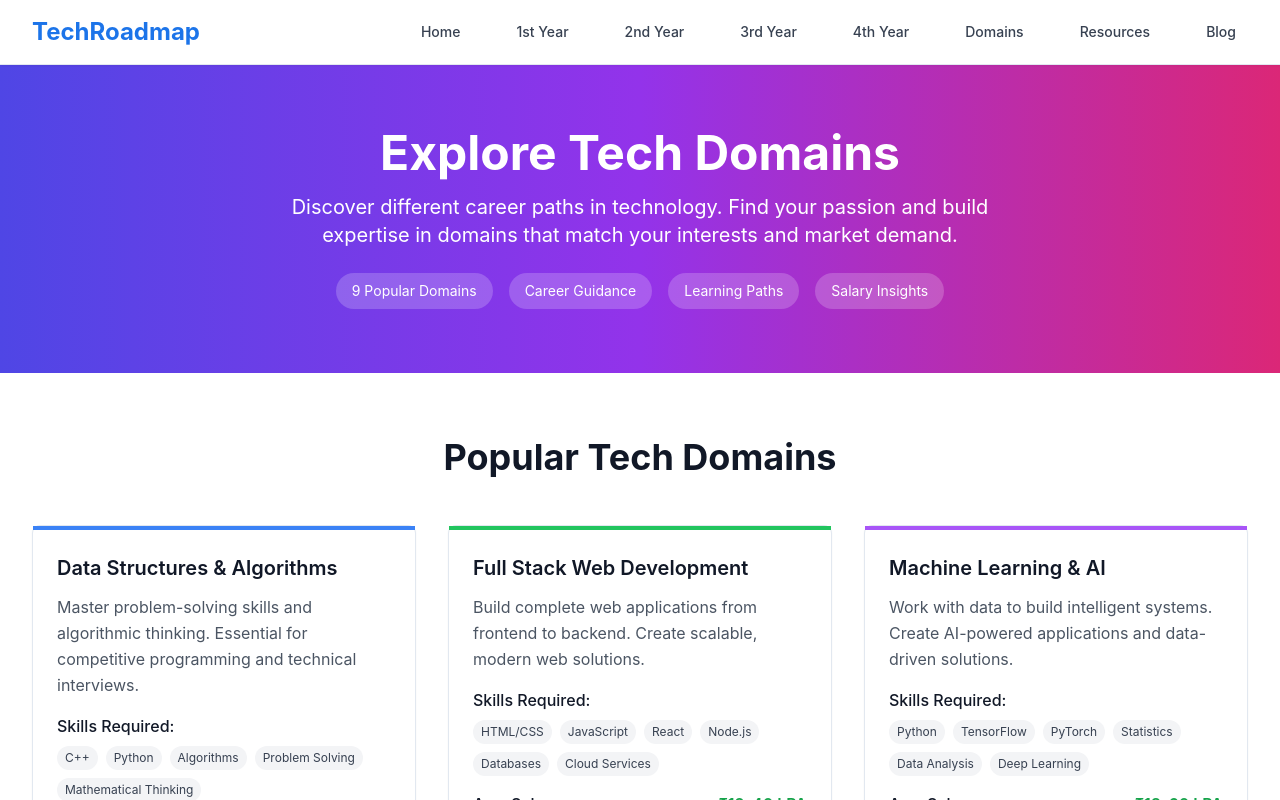
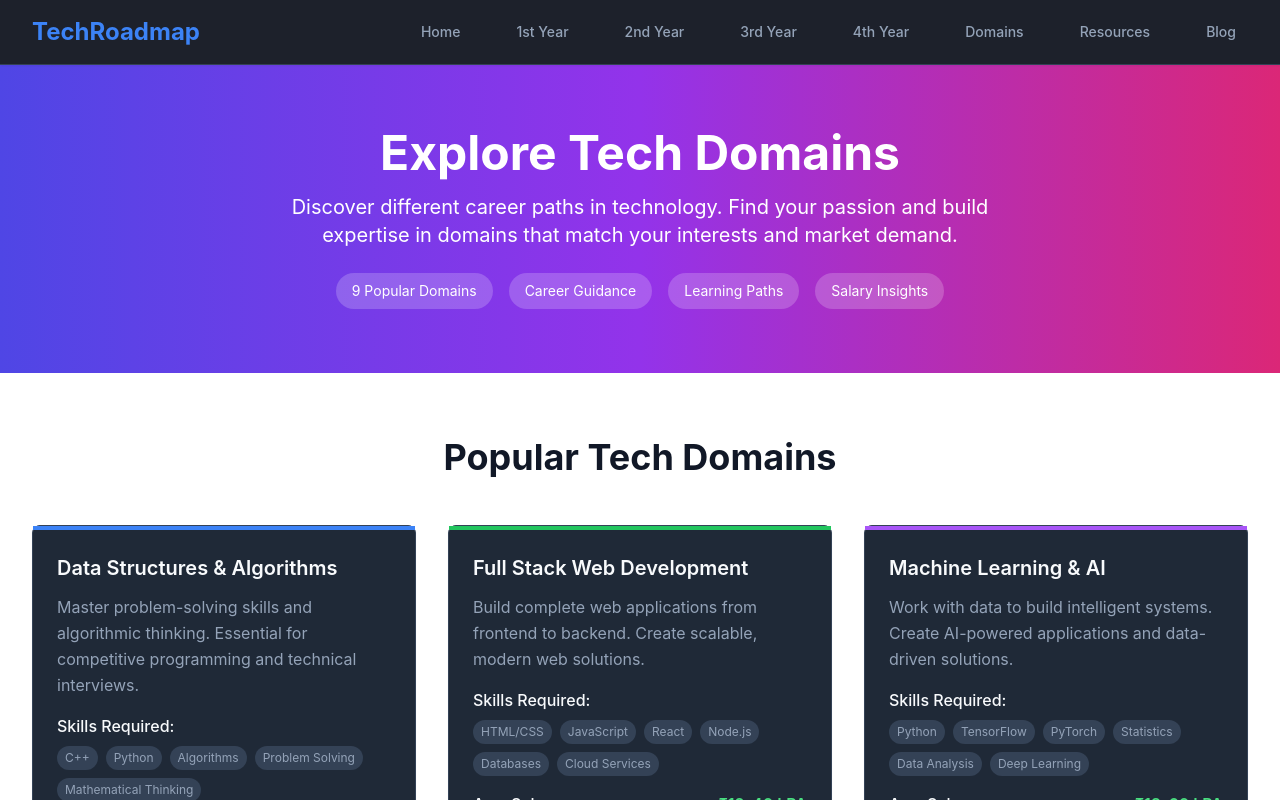
Before and after one commit to sumitmishra07/college-tech-horizon, a React (Vite) app: page /domains in a window 1280 px wide. Shown: the top 800 px of the page. Built offline with nearby package versions, Linux system fonts and the light colour scheme.

Commit message:
Refactor: Apply dark theme and gradient background
Applies a dark theme with a dark gradient blue background for a cooler look.

```diff
--- a/src/components/DomainCard.tsx
+++ b/src/components/DomainCard.tsx
@@ -13,19 +13,19 @@ interface DomainCardProps {
 
 const DomainCard = ({ title, description, skills, avgSalary, jobRoles, color }: DomainCardProps) => {
   return (
-    <Card className="group hover:shadow-xl transition-all duration-300 transform hover:-translate-y-1">
+    <Card className="group hover:shadow-xl transition-all duration-300 transform hover:-translate-y-1 bg-background border-border">
       <div className={`h-1 ${color}`}></div>
       <CardContent className="p-6">
-        <h3 className="text-xl font-semibold mb-3 text-gray-900">{title}</h3>
-        <p className="text-gray-600 mb-4 leading-relaxed">{description}</p>
+        <h3 className="text-xl font-semibold mb-3 text-foreground">{title}</h3>
+        <p className="text-muted-foreground mb-4 leading-relaxed">{description}</p>
 
         <div className="mb-4">
-          <h4 className="font-medium text-gray-900 mb-2">Skills Required:</h4>
+          <h4 className="font-medium text-foreground mb-2">Skills Required:</h4>
           <div className="flex flex-wrap gap-2">
             {skills.map((skill, index) => (
               <span
                 key={index}
-                className="text-xs bg-gray-100 text-gray-700 px-2 py-1 rounded-full"
+                className="text-xs bg-muted text-muted-foreground px-2 py-1 rounded-full"
               >
                 {skill}
               </span>
@@ -35,16 +35,16 @@ const DomainCard = ({ title, description, skills, avgSalary, jobRoles, color }:
 
         <div className="mb-4">
           <div className="flex justify-between items-center mb-2">
-            <span className="font-medium text-gray-900">Avg. Salary:</span>
-            <span className="text-green-600 font-semibold">{avgSalary}</span>
+            <span className="font-medium text-foreground">Avg. Salary:</span>
+            <span className="text-green-400 font-semibold">{avgSalary}</span>
           </div>
         </div>
 
         <div className="mb-6">
-          <h4 className="font-medium text-gray-900 mb-2">Job Roles:</h4>
+          <h4 className="font-medium text-foreground mb-2">Job Roles:</h4>
           <ul className="space-y-1">
             {jobRoles.slice(0, 3).map((role, index) => (
-              <li key={index} className="text-sm text-gray-600 flex items-center">
+              <li key={index} className="text-sm text-muted-foreground flex items-center">
                 <span className="w-1.5 h-1.5 bg-primary rounded-full mr-2"></span>
                 {role}
               </li>
@@ -52,7 +52,7 @@ const DomainCard = ({ title, description, skills, avgSalary, jobRoles, color }:
           </ul>
         </div>
 
-        <Button variant="outline" className="w-full">
+        <Button variant="outline" className="w-full border-border text-foreground hover:bg-muted">
           Learn More
         </Button>
       </CardContent>
--- a/src/components/Navigation.tsx
+++ b/src/components/Navigation.tsx
@@ -18,7 +18,7 @@ const Navigation = () => {
   ];
 
   return (
-    <nav className="bg-white shadow-sm border-b sticky top-0 z-50">
+    <nav className="bg-card shadow-sm border-b border-border sticky top-0 z-50">
       <div className="max-w-7xl mx-auto px-4 sm:px-6 lg:px-8">
         <div className="flex justify-between items-center h-16">
           {/* Logo */}
@@ -32,7 +32,7 @@ const Navigation = () => {
               <Link
                 key={item.name}
                 to={item.path}
-                className="text-gray-700 hover:text-primary px-3 py-2 text-sm font-medium transition-colors"
+                className="text-muted-foreground hover:text-primary px-3 py-2 text-sm font-medium transition-colors"
               >
                 {item.name}
               </Link>
@@ -75,12 +75,12 @@ const Navigation = () => {
         {/* Mobile Navigation */}
         {isMenuOpen && (
           <div className="md:hidden">
-            <div className="px-2 pt-2 pb-3 space-y-1 sm:px-3 bg-white border-t">
+            <div className="px-2 pt-2 pb-3 space-y-1 sm:px-3 bg-card border-t border-border">
               {navItems.map((item) => (
                 <Link
                   key={item.name}
                   to={item.path}
-                  className="text-gray-700 hover:text-primary block px-3 py-2 text-base font-medium"
+                  className="text-muted-foreground hover:text-primary block px-3 py-2 text-base font-medium"
                   onClick={() => setIsMenuOpen(false)}
                 >
                   {item.name}
--- a/src/components/YearCard.tsx
+++ b/src/components/YearCard.tsx
@@ -15,24 +15,24 @@ interface YearCardProps {
 
 const YearCard = ({ year, title, description, phase, highlights, path, gradient }: YearCardProps) => {
   return (
-    <Card className="group hover:shadow-xl transition-all duration-300 transform hover:-translate-y-2 border-0 overflow-hidden">
+    <Card className="group hover:shadow-xl transition-all duration-300 transform hover:-translate-y-2 border-0 overflow-hidden bg-background">
       <div className={`h-2 ${gradient}`}></div>
       <CardContent className="p-6">
         <div className="flex items-center justify-between mb-4">
           <div className="text-3xl font-bold text-primary">{year}</div>
-          <div className="text-sm font-medium text-muted-foreground bg-accent px-3 py-1 rounded-full">
+          <div className="text-sm font-medium text-muted-foreground bg-accent/20 px-3 py-1 rounded-full">
             {phase}
           </div>
         </div>
 
-        <h3 className="text-xl font-semibold mb-3 text-gray-900">{title}</h3>
-        <p className="text-gray-600 mb-4 leading-relaxed">{description}</p>
+        <h3 className="text-xl font-semibold mb-3 text-foreground">{title}</h3>
+        <p className="text-muted-foreground mb-4 leading-relaxed">{description}</p>
 
         <div className="mb-6">
-          <h4 className="font-medium text-gray-900 mb-2">Key Focus Areas:</h4>
+          <h4 className="font-medium text-foreground mb-2">Key Focus Areas:</h4>
           <ul className="space-y-1">
             {highlights.map((highlight, index) => (
-              <li key={index} className="text-sm text-gray-600 flex items-center">
+              <li key={index} className="text-sm text-muted-foreground flex items-center">
                 <span className="w-1.5 h-1.5 bg-primary rounded-full mr-2"></span>
                 {highlight}
               </li>
--- a/src/index.css
+++ b/src/index.css
@@ -9,89 +9,82 @@
 
 @layer base {
   :root {
-    --background: 0 0% 100%;
-    --foreground: 222.2 84% 4.9%;
+    --background: 215 28% 17%;
+    --foreground: 210 40% 98%;
 
-    --card: 0 0% 100%;
-    --card-foreground: 222.2 84% 4.9%;
+    --card: 220 20% 14%;
+    --card-foreground: 210 40% 98%;
 
-    --popover: 0 0% 100%;
-    --popover-foreground: 222.2 84% 4.9%;
+    --popover: 220 20% 14%;
+    --popover-foreground: 210 40% 98%;
 
-    --primary: 214 82% 51%;
+    --primary: 217 91% 60%;
     --primary-foreground: 210 40% 98%;
 
-    --secondary: 210 40% 96.1%;
-    --secondary-foreground: 222.2 47.4% 11.2%;
-
-    --muted: 210 40% 96.1%;
-    --muted-foreground: 215.4 16.3% 46.9%;
-
-    --accent: 45 100% 88%;
-    --accent-foreground: 222.2 47.4% 11.2%;
-
-    --destructive: 0 84.2% 60.2%;
-    --destructive-foreground: 210 40% 98%;
-
-    --border: 214.3 31.8% 91.4%;
-    --input: 214.3 31.8% 91.4%;
-    --ring: 222.2 84% 4.9%;
-
-    --radius: 0.5rem;
-
-    --sidebar-background: 0 0% 98%;
-
-    --sidebar-foreground: 240 5.3% 26.1%;
-
-    --sidebar-primary: 240 5.9% 10%;
-
-    --sidebar-primary-foreground: 0 0% 98%;
-
-    --sidebar-accent: 240 4.8% 95.9%;
-
-    --sidebar-accent-foreground: 240 5.9% 10%;
-
-    --sidebar-border: 220 13% 91%;
-
-    --sidebar-ring: 217.2 91.2% 59.8%;
-  }
-
-  .dark {
-    --background: 222.2 84% 4.9%;
-    --foreground: 210 40% 98%;
-
-    --card: 222.2 84% 4.9%;
-    --card-foreground: 210 40% 98%;
-
-    --popover: 222.2 84% 4.9%;
-    --popover-foreground: 210 40% 98%;
-
-    --primary: 210 40% 98%;
-    --primary-foreground: 222.2 47.4% 11.2%;
-
-    --secondary: 217.2 32.6% 17.5%;
+    --secondary: 215 25% 27%;
     --secondary-foreground: 210 40% 98%;
 
-    --muted: 217.2 32.6% 17.5%;
+    --muted: 215 25% 27%;
     --muted-foreground: 215 20.2% 65.1%;
 
-    --accent: 217.2 32.6% 17.5%;
+    --accent: 217 91% 60%;
     --accent-foreground: 210 40% 98%;
 
     --destructive: 0 62.8% 30.6%;
     --destructive-foreground: 210 40% 98%;
 
-    --border: 217.2 32.6% 17.5%;
-    --input: 217.2 32.6% 17.5%;
-    --ring: 212.7 26.8% 83.9%;
-    --sidebar-background: 240 5.9% 10%;
-    --sidebar-foreground: 240 4.8% 95.9%;
-    --sidebar-primary: 224.3 76.3% 48%;
-    --sidebar-primary-foreground: 0 0% 100%;
-    --sidebar-accent: 240 3.7% 15.9%;
-    --sidebar-accent-foreground: 240 4.8% 95.9%;
-    --sidebar-border: 240 3.7% 15.9%;
-    --sidebar-ring: 217.2 91.2% 59.8%;
+    --border: 215 25% 27%;
+    --input: 215 25% 27%;
+    --ring: 217 91% 60%;
+
+    --radius: 0.5rem;
+
+    --sidebar-background: 220 20% 14%;
+    --sidebar-foreground: 210 40% 98%;
+    --sidebar-primary: 217 91% 60%;
+    --sidebar-primary-foreground: 210 40% 98%;
+    --sidebar-accent: 215 25% 27%;
+    --sidebar-accent-foreground: 210 40% 98%;
+    --sidebar-border: 215 25% 27%;
+    --sidebar-ring: 217 91% 60%;
+  }
+
+  .dark {
+    --background: 215 28% 17%;
+    --foreground: 210 40% 98%;
+
+    --card: 220 20% 14%;
+    --card-foreground: 210 40% 98%;
+
+    --popover: 220 20% 14%;
+    --popover-foreground: 210 40% 98%;
+
+    --primary: 217 91% 60%;
+    --primary-foreground: 210 40% 98%;
+
+    --secondary: 215 25% 27%;
+    --secondary-foreground: 210 40% 98%;
+
+    --muted: 215 25% 27%;
+    --muted-foreground: 215 20.2% 65.1%;
+
+    --accent: 217 91% 60%;
+    --accent-foreground: 210 40% 98%;
+
+    --destructive: 0 62.8% 30.6%;
+    --destructive-foreground: 210 40% 98%;
+
+    --border: 215 25% 27%;
+    --input: 215 25% 27%;
+    --ring: 217 91% 60%;
+    --sidebar-background: 220 20% 14%;
+    --sidebar-foreground: 210 40% 98%;
+    --sidebar-primary: 217 91% 60%;
+    --sidebar-primary-foreground: 210 40% 98%;
+    --sidebar-accent: 215 25% 27%;
+    --sidebar-accent-foreground: 210 40% 98%;
+    --sidebar-border: 215 25% 27%;
+    --sidebar-ring: 217 91% 60%;
   }
 }
 
@@ -107,13 +100,21 @@
 }
 
 .gradient-bg {
-  background: linear-gradient(135deg, #667eea 0%, #764ba2 100%);
+  background: linear-gradient(135deg, #1e293b 0%, #0f172a 50%, #020617 100%);
 }
 
 .year-card-gradient {
-  background: linear-gradient(135deg, #f093fb 0%, #f5576c 100%);
+  background: linear-gradient(135deg, #1e40af 0%, #1e3a8a 50%, #1e293b 100%);
 }
 
 .domain-card-gradient {
-  background: linear-gradient(135deg, #4facfe 0%, #00f2fe 100%);
+  background: linear-gradient(135deg, #0ea5e9 0%, #0284c7 50%, #0369a1 100%);
 }
+
+.hero-gradient {
+  background: linear-gradient(135deg, #1e3a8a 0%, #1e293b 30%, #0f172a 70%, #020617 100%);
+}
+
+.cool-blue-gradient {
+  background: linear-gradient(135deg, #0f172a 0%, #1e293b 50%, #1e3a8a 100%);
+}
```
Also changed, not shown: src/components/Footer.tsx (+20 -20 lines), src/pages/Index.tsx (+30 -30 lines).
